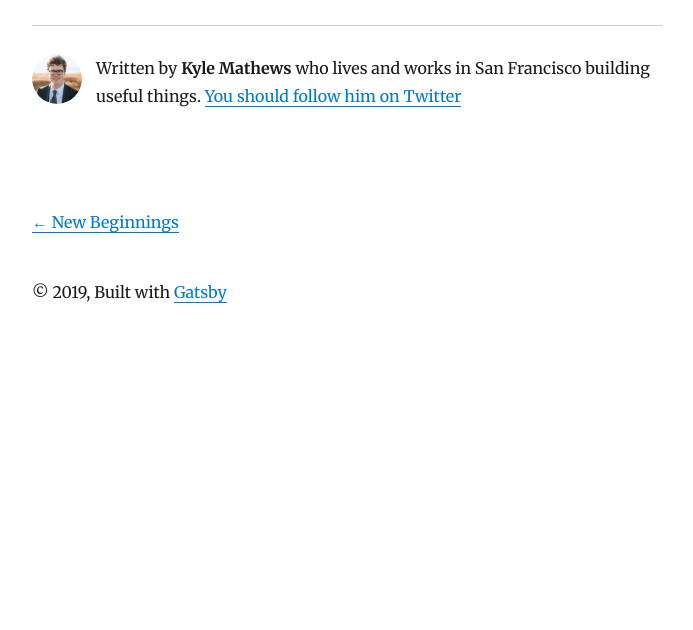
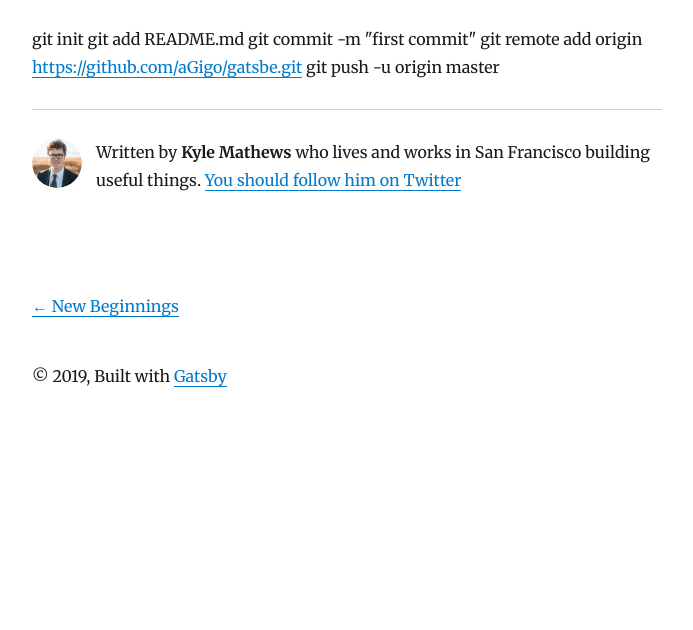
Before and after one commit to aGigo/gatsbe, a Gatsby site: page /thrid-post/ in a window 1280 px wide. Shown: the part 170-800 px from the top of the page, without its empty margins (293-986 px from the left). Built offline with nearby package versions, Linux system fonts and the light colour scheme; Gatsby itself is replaced by a stand-in of ours; some packages are replaced by stand-ins of ours.

Commit message:
first commit

```diff
--- a/content/blog/thrid-post/index.md
+++ b/content/blog/thrid-post/index.md
@@ -3,3 +3,8 @@
 date: "2019-05-01T22:12:03.284Z"
 description: "Hello World"
 ---
+git init
+git add README.md
+git commit -m "first commit"
+git remote add origin https://github.com/aGigo/gatsbe.git
+git push -u origin master
```
